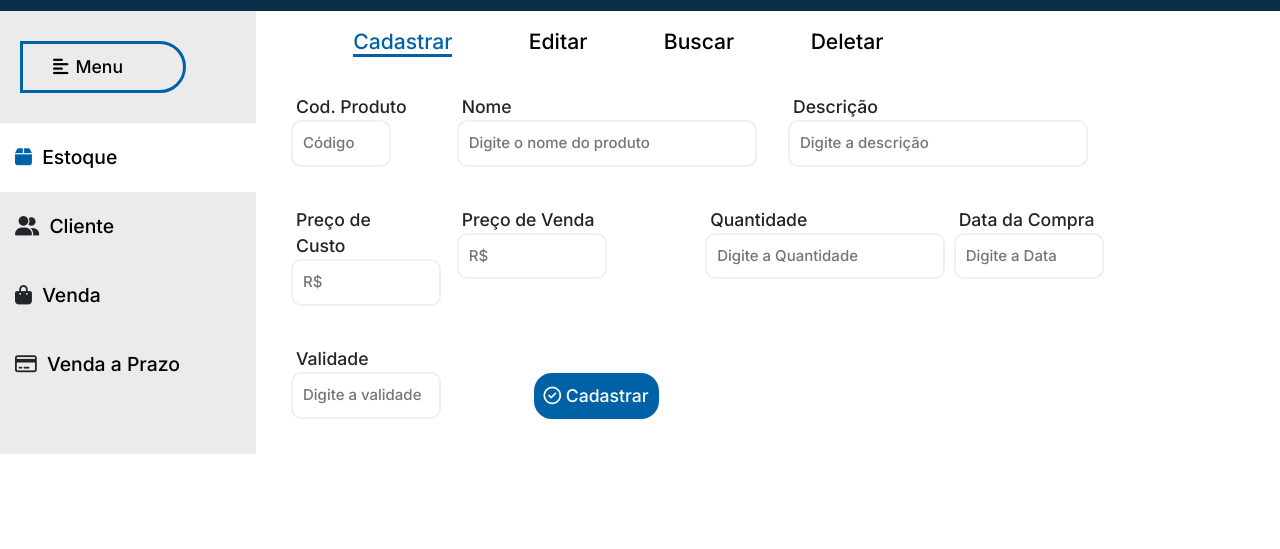
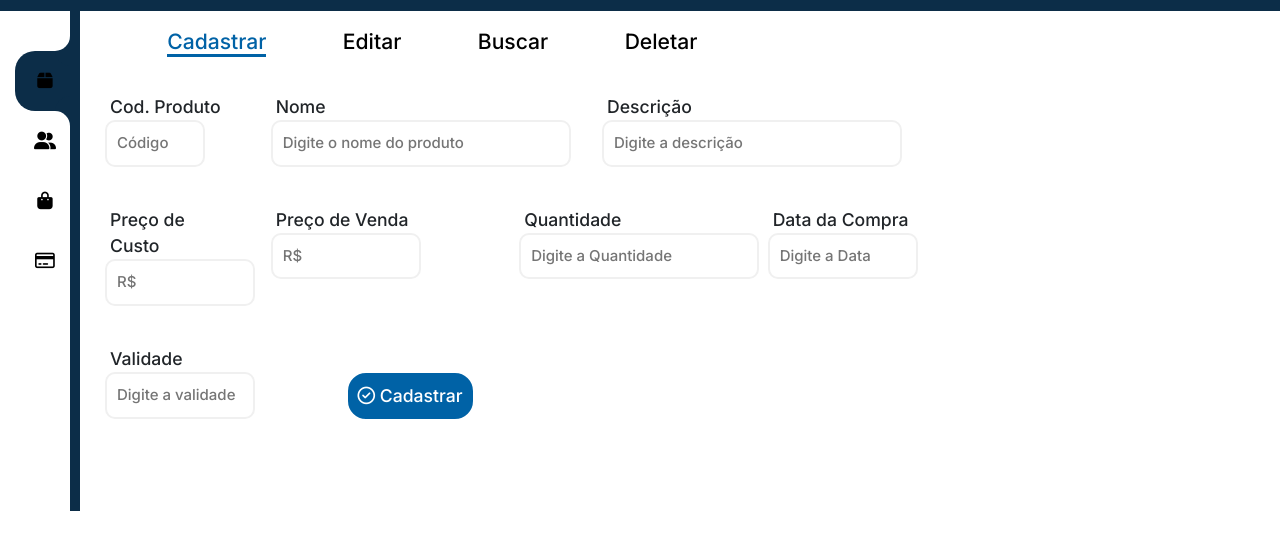
Before and after one commit to LucasMatheus12/Saint-Farma, a website built with Vite: page estoque.html in a window 1280 px wide. Shown: the part 69-618 px from the top of the page. Built offline with nearby package versions, Linux system fonts and the light colour scheme.

Commit message:
menu lateral feito

```diff
--- a/estoque.html
+++ b/estoque.html
@@ -35,17 +35,42 @@
 
 
     <div class="wrapper">
-      <nav id="sidebar">
+      <div class="navigation ">
+        <ul>
+            <li class="list active">
+                <a href="estoque.html">
+                    <span class="icon"><i class="fa-solid fa-box"></i></span>
+                    <span class="title">Estoque</span>
+                </a>
+            </li>
+            <li class="list">
+                <a href="cliente.html">
+                    <span class="icon"><i class="fa-solid fa-user-group"></i></span>
+                    <span class="title">Cliente</span>
+                </a>
+            </li>
+            <li class="list">
+                <a href="venda.html">
+                    <span class="icon"><i class="fa-sharp fa-solid fa-bag-shopping"></i></span>
+                    <span class="title">Venda</span>
+                </a>
+            </li>
+            <li class="list">
+                <a href="venda-a-prazo.html">
+                    <span class="icon"><i class="fa-regular fa-credit-card"></i></span>
+                    <span class="title">Venda a Prazo</span>
+                </a>
+            </li>
+        </ul>
+    </div>
+      <!-- <nav id="sidebar">
 
-
-          <button class="menu"><i class="fas fa-align-left icone-menu"></i>Menu</button>
-
-
+        <div class="navigation">
         <ul class="list-unstyled" id="navegacao">
 
           <li class="estoque active">
-            <i class="fa-solid fa-box"></i>
-             <a href="estoque.html">Estoque</a>
+            <i class="fa-solid fa-box icon"></i>
+             <a class="title" href="estoque.html">Estoque</a>
           </li>
           <li class="clientes">
             <i class="fa-solid fa-user-group"></i>
@@ -61,7 +86,8 @@
           </li>
 
         </ul>
-      </nav>
+      </div>
+      </nav> -->
 
       <!--seção principal-->
       <section id="conteudo-principal">
--- a/index.css
+++ b/index.css
@@ -347,3 +347,95 @@ ul#menu-interno li .active {
 details input{
     display: flex;
 }
+
+/* FAZENDO MENU LATERAL */
+
+.navigation{
+    position: relative;
+    height: 500px;
+    background: white;
+    width: 70px;
+    box-shadow: 10px 0 0 #0C2D48;
+    border-left: 10px solid white;
+    overflow-x: hidden;
+    transition: 0.5s;
+}
+
+.navigation:hover{
+    width: 300px;
+}
+.navigation ul{
+    position: absolute;
+    top: 0;
+    left: 0;
+    width: 100%;
+    padding-left: 5px;
+    padding-top: 40px ;
+}
+
+.navigation ul li{
+    position: relative;
+    list-style: none;
+    width: 100%;
+    border-top-left-radius: 20px;
+    border-bottom-left-radius: 20px;
+}
+
+.navigation ul li a{
+    position: relative;
+    display: flex;
+    width: 100%;
+    text-decoration: none;
+    color: black;
+}
+
+.navigation ul li a .icon{
+    position: relative;
+    display: block;
+    min-width: 60px;
+    height: 60px;
+    text-align: center;
+    line-height: 70px;
+}
+
+.navigation ul li a .icon i{
+    position: relative;
+    bottom: 5px;
+    font-size: 1.5s;
+    z-index: 1;
+}
+
+.navigation ul li a .title{
+    position: relative;
+    display: block;
+    padding-left: 10px;
+    line-height: 60px;
+    white-space: nowrap;
+}
+
+.navigation ul li.active{
+    background: #0C2D48;
+}
+
+.navigation ul li.active a::before{
+    content: '';
+    position: absolute;
+    top: -30px;
+    right: 0;
+    width: 30px;
+    height: 30px;
+    background: white;
+    border-radius: 50%;
+    box-shadow: 15px 15px 0 #0C2D48;
+}
+.navigation ul li.active a::after{
+    content: '';
+    position: absolute;
+    bottom: -30px;
+    right: 0;
+    width: 30px;
+    height: 30px;
+    background: white;
+    border-radius: 50%;
+    box-shadow: 15px -15px 0 #0C2D48;
+}
```
Also changed, not shown: src/css/index.js (renamed from src/index.js).
